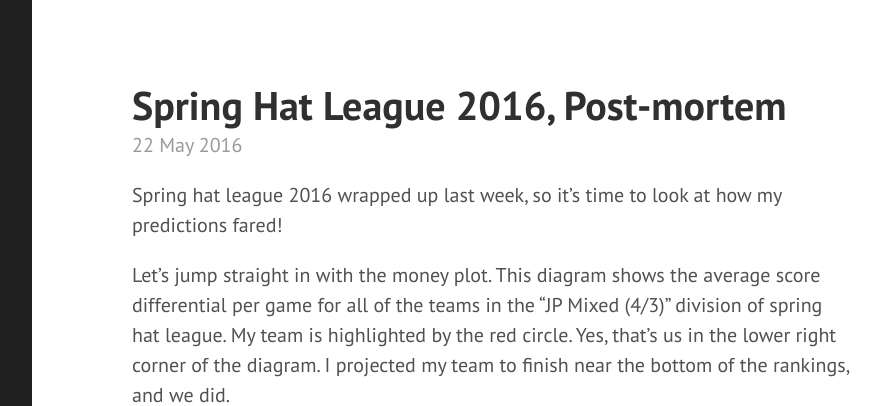
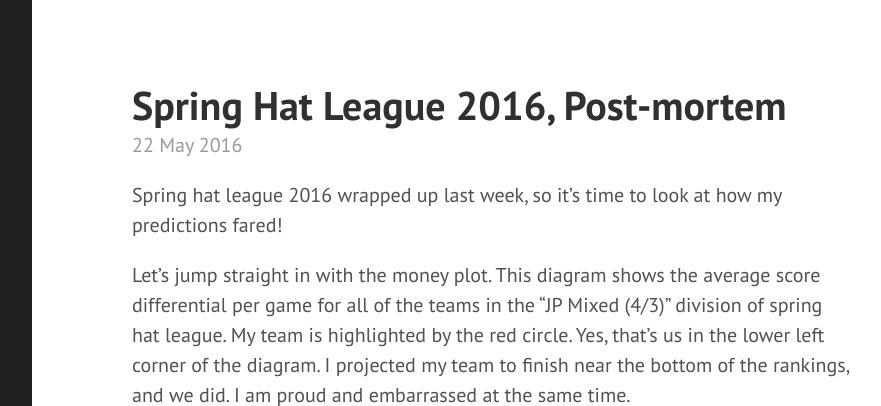
Before and after one commit to sbussmann/sbussmann.github.io, a Jekyll site: the page built from _posts/2016-05-22-spring-hat-league-2016-post-mortem.markdown, in a window 1280 px wide and 900 px high, cut to the strip 0-406 px from the top of the window. Shown: the whole strip, without its empty margins (328-1209 px from the left). Built offline with Jekyll 4.4.1, drawn with Linux system fonts in a browser that asks for light colours.

Commit message:
Highlight the lower left corner of the diagram.

```diff
--- a/_posts/2016-05-22-spring-hat-league-2016-post-mortem.markdown
+++ b/_posts/2016-05-22-spring-hat-league-2016-post-mortem.markdown
@@ -9,8 +9,9 @@
 Let's jump straight in with the money plot.  This diagram shows the average
 score differential per game for all of the teams in the "JP Mixed (4/3)"
 division of spring hat league.  My team is highlighted by the red circle.  Yes,
-that's us in the lower right corner of the diagram.  I projected my team to
-finish near the bottom of the rankings, and we did.
+that's us in the lower left corner of the diagram.  I projected my team to
+finish near the bottom of the rankings, and we did.  I am proud and
+embarrassed at the same time.
 
 ![Average score differential per game vs. predicted
 rating](https://github.com/sbussmann/buda-rank/blob/master/Code/SpringHat2016_validation.png?raw=true)
```
